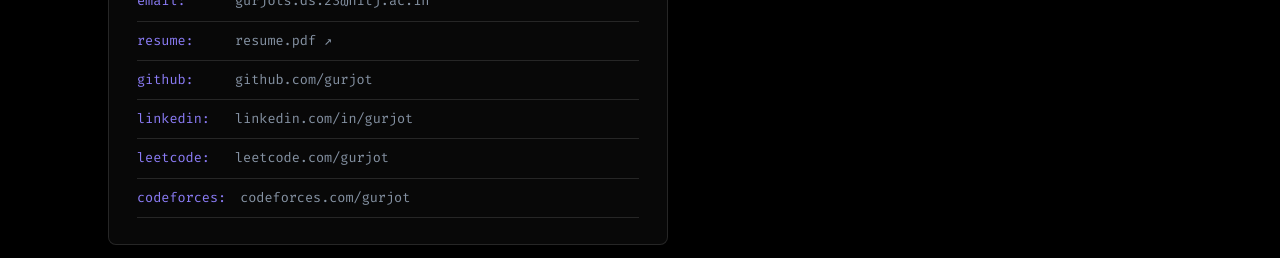
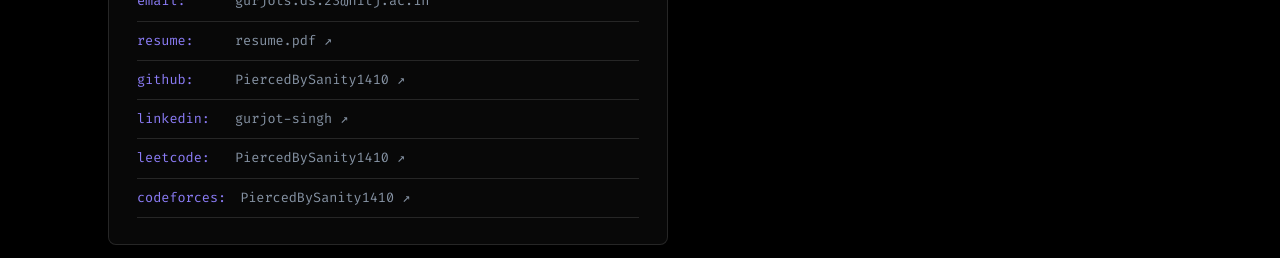
Before and after one commit to PiercedBySanity1410/portfolio, a React (Vite) app: page / in a window 1280 px wide. Shown: the part 4816-5074 px from the top of the page. Built offline with nearby package versions, Linux system fonts and the light colour scheme.

Commit message:
feat: update project and social links with valid URLs and new tab functionality

```diff
--- a/src/components/Contact.jsx
+++ b/src/components/Contact.jsx
@@ -3,10 +3,10 @@
 const links = [
   { label: 'email', value: 'gurjots.ds.23@nitj.ac.in', href: 'mailto:gurjots.ds.23@nitj.ac.in' },
   { label: 'resume', value: 'resume.pdf ↗', href: '/resume.pdf', target: '_blank' },
-  { label: 'github', value: 'github.com/gurjot', href: '#' },
-  { label: 'linkedin', value: 'linkedin.com/in/gurjot', href: '#' },
-  { label: 'leetcode', value: 'leetcode.com/gurjot', href: '#' },
-  { label: 'codeforces', value: 'codeforces.com/gurjot', href: '#' },
+  { label: 'github', value: 'PiercedBySanity1410 ↗', href: 'https://github.com/PiercedBySanity1410', target: '_blank' },
+  { label: 'linkedin', value: 'gurjot-singh ↗', href: 'https://www.linkedin.com/in/gurjot-singh-79302034a/', target: '_blank' },
+  { label: 'leetcode', value: 'PiercedBySanity1410 ↗', href: 'https://leetcode.com/u/PiercedBySanity1410/', target: '_blank' },
+  { label: 'codeforces', value: 'PiercedBySanity1410 ↗', href: 'https://codeforces.com/profile/PiercedBySanity1410', target: '_blank' },
 ]
 
 export default function Contact() {
--- a/src/components/Projects.jsx
+++ b/src/components/Projects.jsx
@@ -8,7 +8,7 @@
       "An end-to-end encrypted messaging platform built from the relay up — a Go WebSocket hub with Redis-backed queuing for offline delivery, ticket-based ECDSA authentication, and a two-layer packet protocol (routing envelope + AES-GCM encrypted, ECDSA-signed payload). Implements the Double Ratchet algorithm for perfect forward secrecy in 1-to-1 chats and Sender Keys for group scaling.",
     stack: ['Go', 'WebSockets', 'React.js', 'Protocol Buffers', 'PostgreSQL', 'Redis'],
     seed: 1,
-    links: { repo: '#' },
+    links: { repo: 'https://github.com/PiercedBySanity1410/Shadow-Room' },
   },
   {
     name: 'Amazon Review Sentiment Analyzer',
@@ -17,7 +17,7 @@
       'An NLP pipeline that preprocesses and vectorizes large e-commerce review datasets, then classifies polarity with a TF-IDF + LinearSVC model. Includes a full visualization layer for tracking product feedback trends over time.',
     stack: ['Python', 'Scikit-Learn', 'Pandas', 'Matplotlib'],
     seed: 2,
-    links: { repo: '#' },
+    links: { repo: 'https://github.com/PiercedBySanity1410' },
   },
 ]
 
@@ -97,7 +97,7 @@
                     <span key={s} className="tag">{s}</span>
                   ))}
                 </div>
-                <a href={p.links.repo} className="mono" style={{ fontSize: 13, color: 'var(--accent)', display: 'inline-flex', alignItems: 'center', gap: 6 }}>
+                <a href={p.links.repo} target="_blank" rel="noopener noreferrer" className="mono" style={{ fontSize: 13, color: 'var(--accent)', display: 'inline-flex', alignItems: 'center', gap: 6 }}>
                   view repository ↗
                 </a>
               </div>
```
